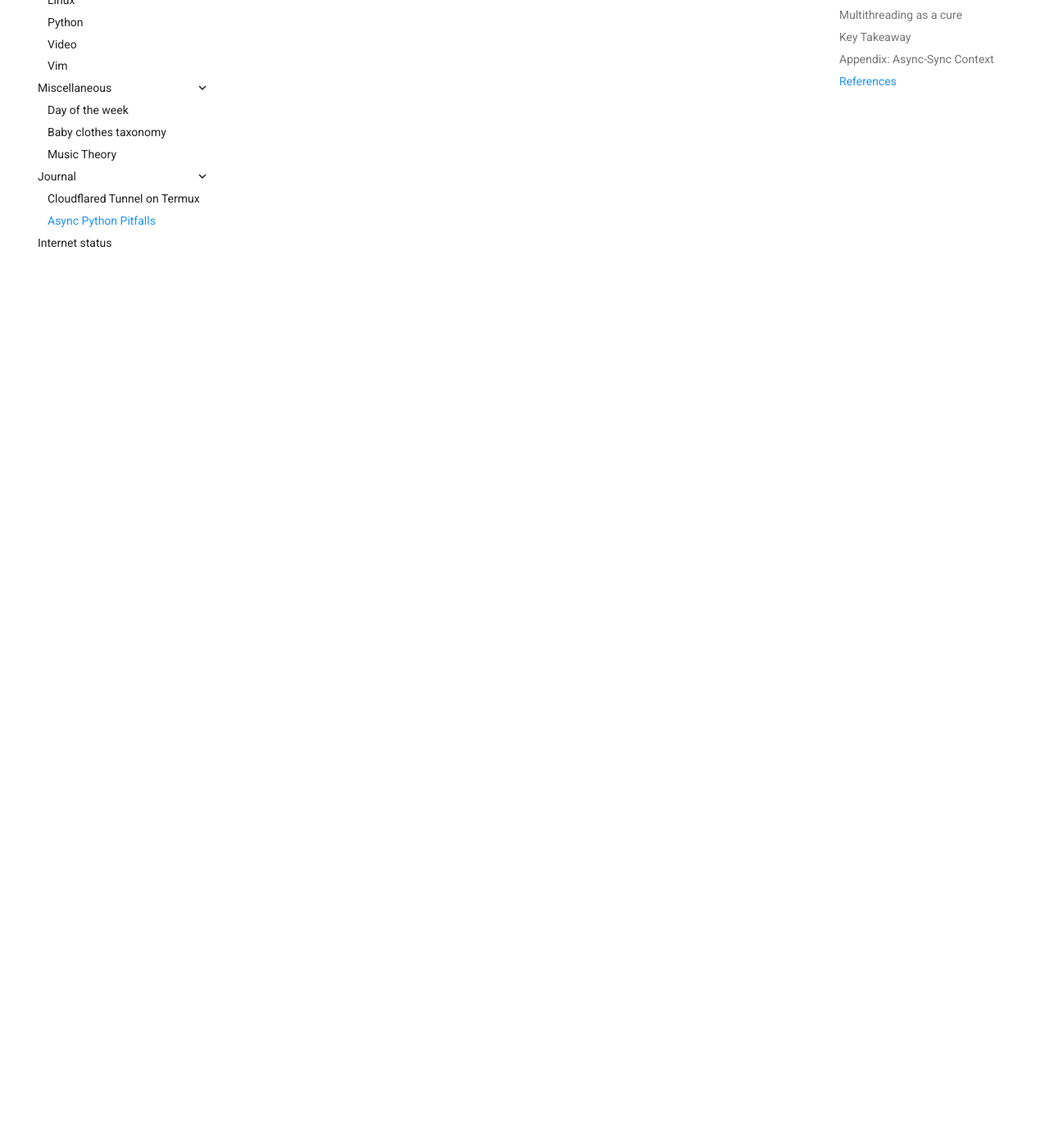
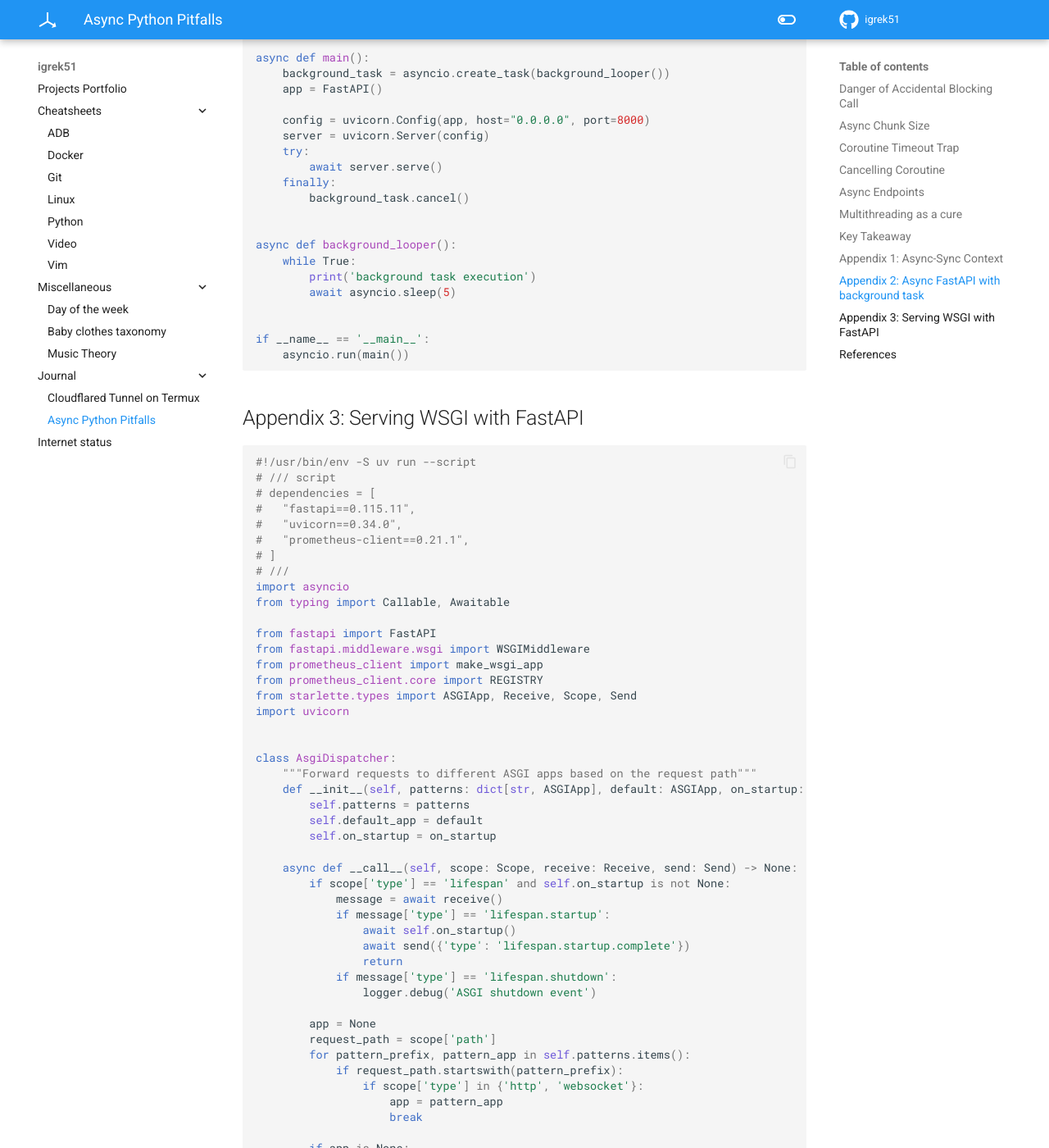
Before and after one commit to igrek51/igrek51.github.io, an MkDocs documentation site: the page built from docs/journal/async-python.md, in a window 1280 px wide and 1400 px high, scrolled down 7445 px. Shown: the whole window at 82% size. Built offline with MkDocs 1.6.1 and Material for MkDocs 9.7.7, drawn with Linux system fonts in a browser that asks for light colours; some of the changed text lies outside the part shown.

Commit message:
Add appendices for Async-Sync context and FastAPI examples in async-python journal

````diff
--- a/docs/journal/async-python.md
+++ b/docs/journal/async-python.md
@@ -250,7 +250,7 @@
 I don't believe in *asyncio*.
 I trust that the widespread adoption of **free-threaded Python** will make Python stronger.
 
-## Appendix: Async-Sync Context
+## Appendix 1: Async-Sync Context
 If you struggle with switching between **async** and **sync** worlds, here's a quick reference:
 
 -   Running an async function in a sync context:
@@ -281,5 +281,108 @@
         result = fun(args)
     ```
 
+## Appendix 2: Async FastAPI with background task
+```python
+#!/usr/bin/env -S uv run --script
+# /// script
+# dependencies = [
+#   "fastapi==0.115.11",
+#   "uvicorn==0.34.0",
+# ]
+# ///
+import asyncio
+
+from fastapi import FastAPI
+import uvicorn
+
+
+async def main():
+    background_task = asyncio.create_task(background_looper())
+    app = FastAPI()
+
+    config = uvicorn.Config(app, host="0.0.0.0", port=8000)
+    server = uvicorn.Server(config)
+    try:
+        await server.serve()
+    finally:
+        background_task.cancel()
+
+
+async def background_looper():
+    while True:
+        print('background task execution')
+        await asyncio.sleep(5)
+
+
+if __name__ == '__main__':
+    asyncio.run(main())
+```
+
+## Appendix 3: Serving WSGI with FastAPI
+```python
+#!/usr/bin/env -S uv run --script
+# /// script
+# dependencies = [
+#   "fastapi==0.115.11",
+#   "uvicorn==0.34.0",
+#   "prometheus-client==0.21.1",
+# ]
+# ///
+import asyncio
+from typing import Callable, Awaitable
+
+from fastapi import FastAPI
+from fastapi.middleware.wsgi import WSGIMiddleware
+from prometheus_client import make_wsgi_app
+from prometheus_client.core import REGISTRY
+from starlette.types import ASGIApp, Receive, Scope, Send
+import uvicorn
+
+
+class AsgiDispatcher:
+    """Forward requests to different ASGI apps based on the request path"""
+    def __init__(self, patterns: dict[str, ASGIApp], default: ASGIApp, on_startup: Callable[[], Awaitable[None]] | None = None):
+        self.patterns = patterns
+        self.default_app = default
+        self.on_startup = on_startup
+
+    async def __call__(self, scope: Scope, receive: Receive, send: Send) -> None:
+        if scope['type'] == 'lifespan' and self.on_startup is not None:
+            message = await receive()
+            if message['type'] == 'lifespan.startup':
+                await self.on_startup()
+                await send({'type': 'lifespan.startup.complete'})
+                return
+            if message['type'] == 'lifespan.shutdown':
+                logger.debug('ASGI shutdown event')
+
+        app = None
+        request_path = scope['path']
+        for pattern_prefix, pattern_app in self.patterns.items():
+            if request_path.startswith(pattern_prefix):
+                if scope['type'] in {'http', 'websocket'}:
+                    app = pattern_app
+                    break
+
+        if app is None:
+            app = self.default_app
+        await app(scope, receive, send)
+
+
+async def main():
+    app = FastAPI()
+    metrics_app = make_wsgi_app(REGISTRY)
+    dispatcher = AsgiDispatcher({
+        '/metrics': WSGIMiddleware(metrics_app),
+    }, default=app)
+    config = uvicorn.Config(dispatcher, host="0.0.0.0", port=8000)
+    server = uvicorn.Server(config)
+    await server.serve()
+
+
+if __name__ == '__main__':
+    asyncio.run(main())
+```
+
 ## References
 - [Why I avoid async Python when I can](https://oscar-evertsson.medium.com/why-i-avoid-async-python-when-i-can-dfa383a2125c)
````
